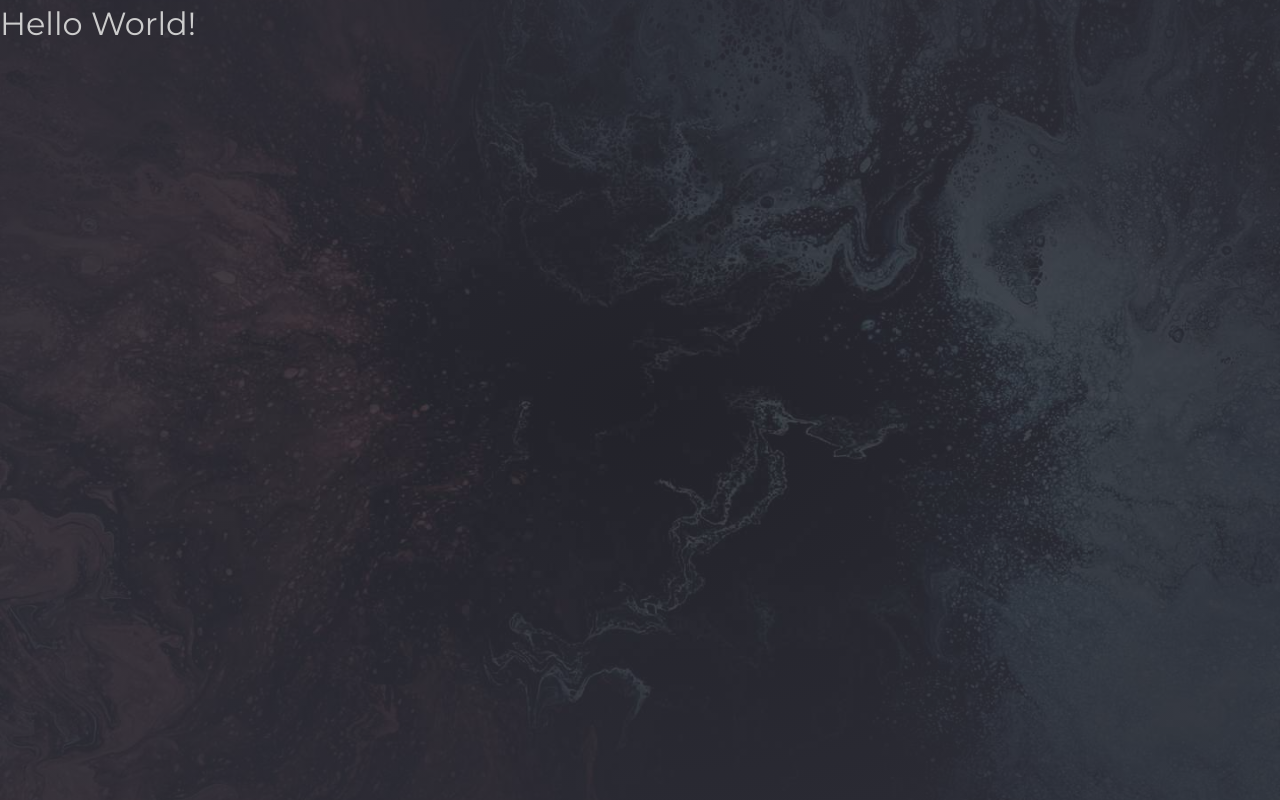
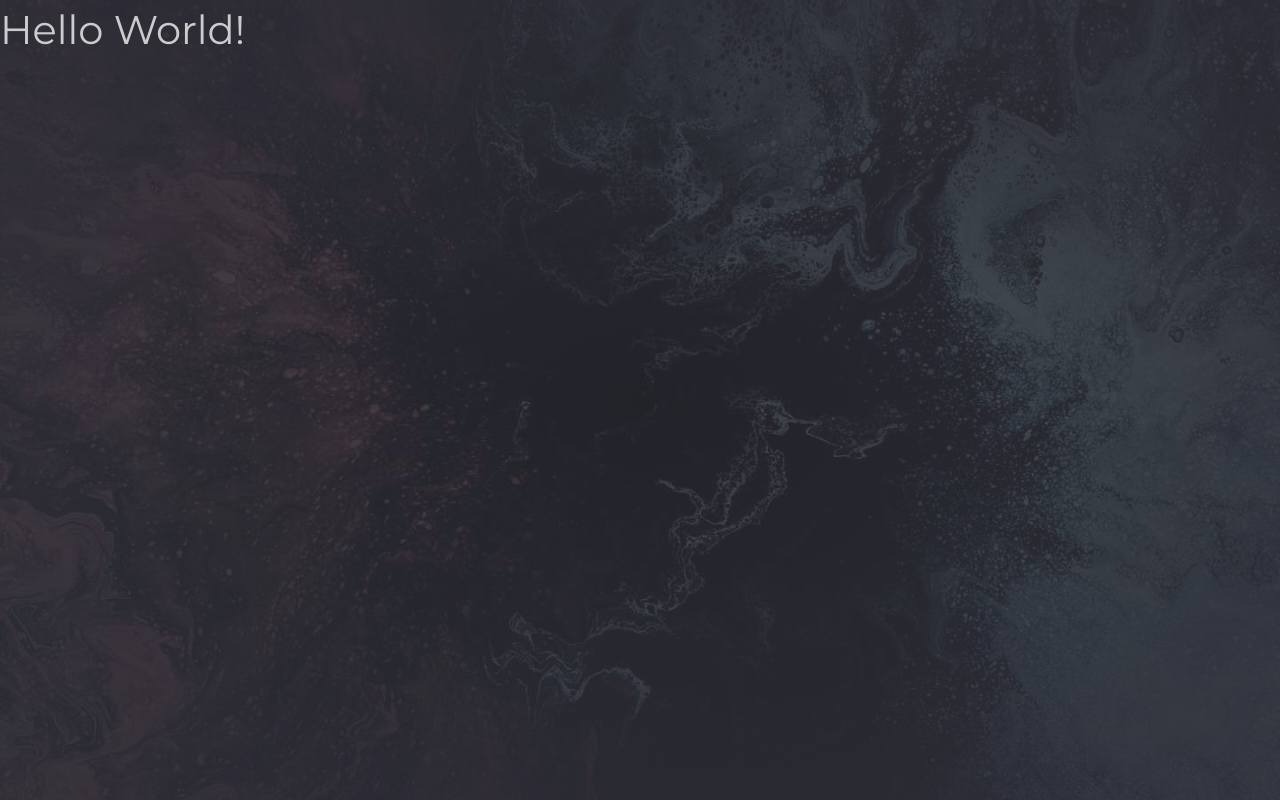
Before and after one commit to cellbesmanos/frontend-portfolio, a React (Create React App) app: page / in a window 1280 px wide. Built offline with nearby package versions, Linux system fonts and the light colour scheme.

Commit message:
Feat: Add font-size utility classes

```diff
--- a/src/index.css
+++ b/src/index.css
@@ -3,7 +3,10 @@
   --clr-white: 0 0% 100%;
   --clr-gray: 0, 0%, 80%;
 
-  --fs-400: 1.6rem;
+  --fs-300: 1.8rem;
+  --fs-400: 2rem;
+  --fs-500: 3.2rem;
+  --fs-600: 6.4rem;
 
   --ff-sans: "Montserrat", sans-serif;
 
@@ -127,6 +130,18 @@ p {
   text-decoration: underline;
 }
 
+.fs-300 {
+  font-size: var(--fs-300);
+}
+
+.fs-500 {
+  font-size: var(--fs-500);
+}
+
+.fs-600 {
+  font-size: var(--fs-600);
+}
+
 .fw-500 {
   font-weight: var(--fw-500);
 }
```
